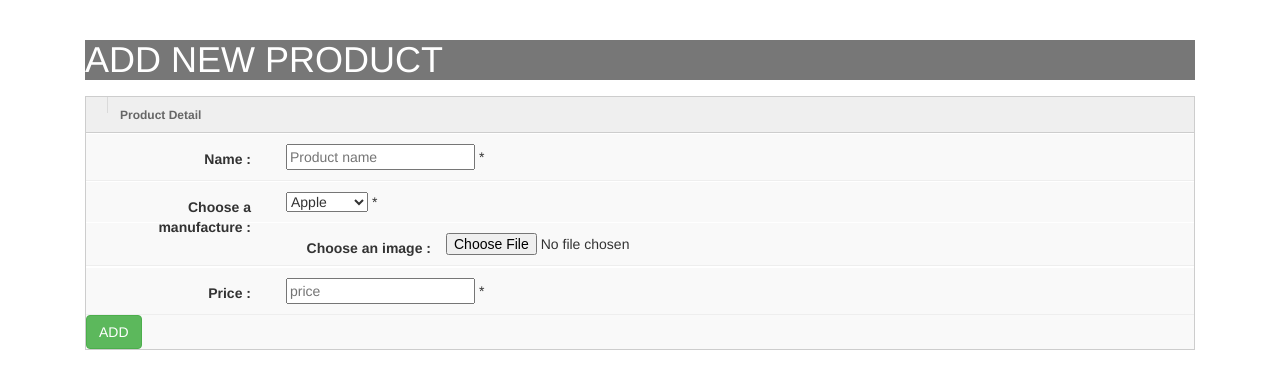
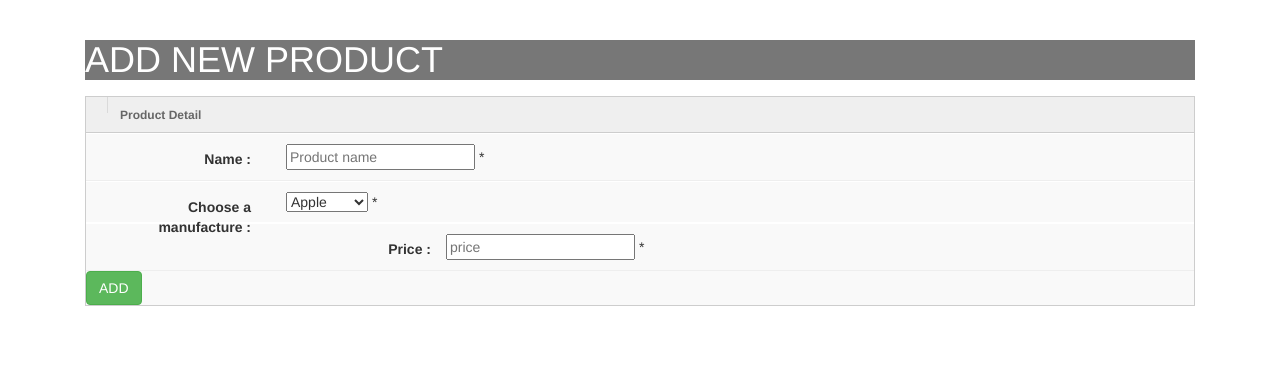
Before and after one commit to levantri031198/ADU_mysqli, a PHP site: page /addnewproduct.php in a window 1280 px wide. Shown: the part 52-441 px from the top of the page. Run offline with PHP 8.4, Linux system fonts and the light colour scheme; the visitor is signed in with stand-in values (Sample User, id 1); data comes from the database, SQL or seed files in the repository; some libraries are stand-ins or nearby versions.

Commit message:
update full

```diff
--- a/addnewproduct.php
+++ b/addnewproduct.php
@@ -59,6 +59,7 @@ else
                 </button>
 
             </div>
+
 
 
                 <ul class="nav navbar-nav navbar-right">
@@ -128,12 +129,7 @@ else
 
                                     </select> *
                                 </div>
-                                <div class="control-group">
-                                    <label class="control-label col-md-3">Choose an image :</label>
-                                    <div class="controls">
-                                        <input type="file" name="fileUpload" id="fileUpload">
-                                    </div>
-                                </div>
+
                                 <div class="control-group">
                                     <div class="control-group">
                                         <label class="control-label col-md-3">Price :</label>
--- a/index.php
+++ b/index.php
@@ -91,7 +91,8 @@ else
                     {
                 ?>
                     <div class="col-md-3" align="center">
-                        <a href="details.php?id=<?php echo $row['id']?>"><img src="public/img/<?php echo $row['brand']."/".$row['img']?>" class="hinhSP"></a>
+
+
                         <a href="details.php?id=<?php echo $row['id']?>"><h4><?php echo $row['name']?></h4></a>
                                 <b>Price:</b>
                                 <div class = "price">
```
Also changed, not shown: addproduct.php (+6 -7 lines), app/product.php (+4 -4 lines).
